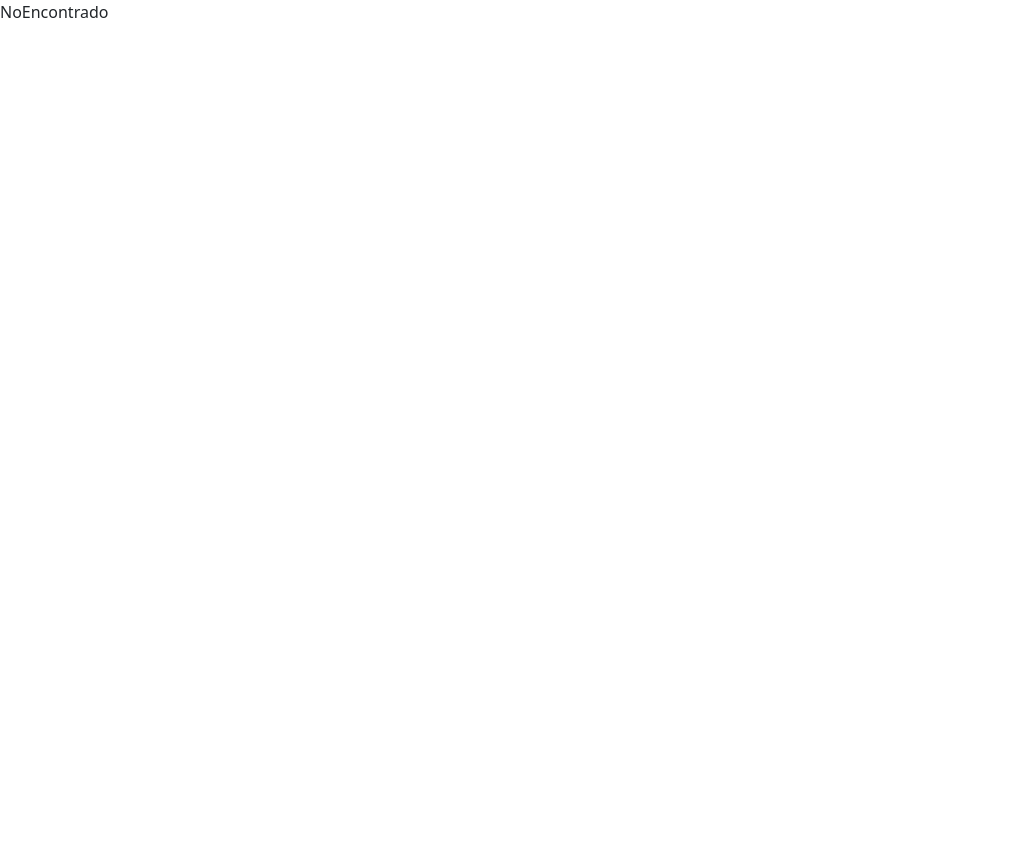
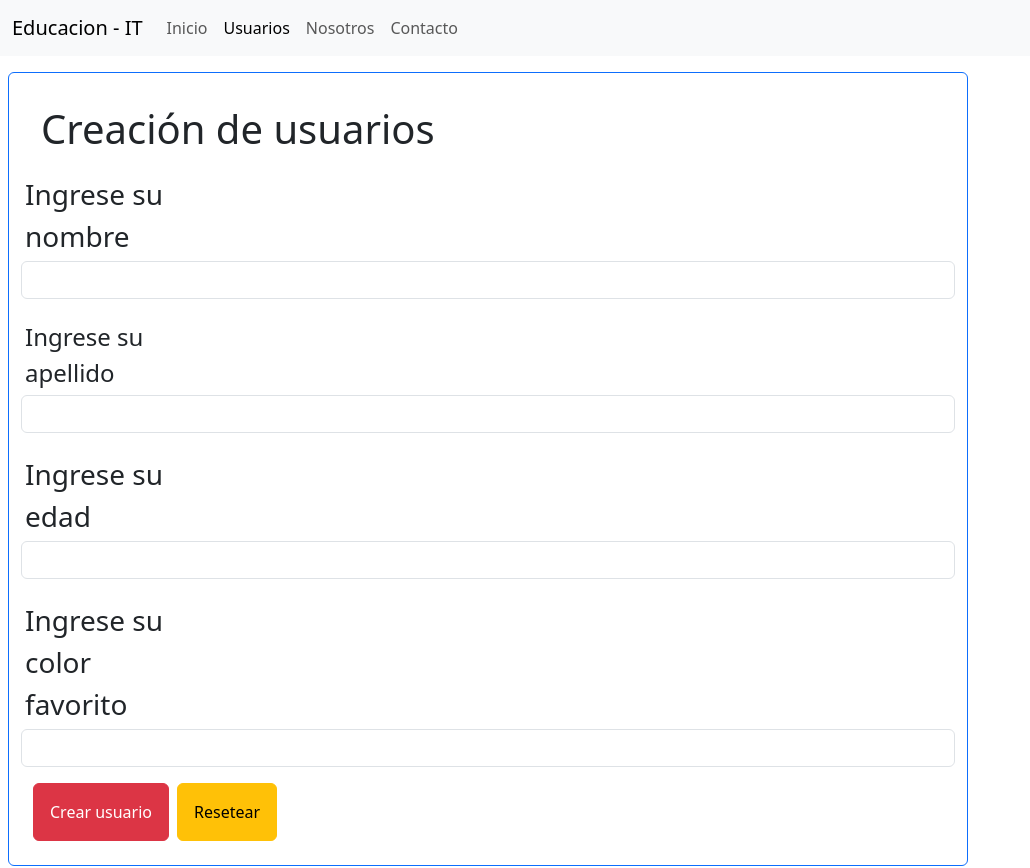
Before and after one commit to yisusnet/71370-Jesus-Nastasi_desafio-13, a React (Vite) app: page /usuarios in a window 1280 px wide. Shown: the top 868 px of the page, without its empty margins (0-1030 px from the left). Before the commit the page ends 800 px from the top, so only its background shows below. Built offline with nearby package versions, Linux system fonts and the light colour scheme; no server answers.

Commit message:
renombro inicioapp y le coloco usuarios como renombre, y la muevo hacia pages, modifico el componente navbar.jsx para crear las rutas navlink-TO, modifico main.jsx para agregar usuarios.jsx

```diff
--- a/src/InicioApp.jsx
+++ b/pages/Usuarios.jsx
@@ -1,16 +1,19 @@
 import { useState } from "react"
-import FormularioUsuarios from "./components/FormularioUsuarios"
-import usuarios from "./constants/usuarios.js"
-import TablaUsuarios from "./components/TablaUsuarios.jsx"
+import FormularioUsuarios from "../src/components/FormularioUsuarios.jsx"
+import usuarios from "../src/constants/usuarios.js"
+import TablaUsuarios from "../src/components/TablaUsuarios.jsx"
 import { v4 as uuidv4 } from 'uuid';
 
 
 
-function InicioApp() {
+function Usuarios() {
+
+  const url = import.meta.env.VITE_API_USUARIOS
 
   const [usuariosInicial, setUsuariosinicial] = useState(usuarios)
 
   const [usuarioAEditar, setUsuarioAEditar] = useState(null)
+
 
 
   const agregarNuevoUsuario = (usuario) =>{
@@ -60,4 +63,4 @@
   )
 }
 
-export default InicioApp
+export default Usuarios
--- a/src/components/Navbar.jsx
+++ b/src/components/Navbar.jsx
@@ -1,8 +1,37 @@
 import React from 'react'
+import { Link, NavLink } from 'react-router-dom'
 
 const Navbar = () => {
   return (
-    <div>Navbar</div>
+    <nav className="navbar navbar-expand-lg bg-body-tertiary">
+  <div className="container-fluid">
+    <Link className="navbar-brand" to="/">Educacion - IT</Link>
+    <button className="navbar-toggler" type="button" data-bs-toggle="collapse" data-bs-target="#navbarNav" aria-controls="navbarNav" aria-expanded="false" aria-label="Toggle navigation">
+      <span className="navbar-toggler-icon"></span>
+    </button>
+    <div className="collapse navbar-collapse" id="navbarNav">
+      <ul className="navbar-nav">
+
+      <li className="nav-item">
+          <NavLink className="nav-link" to="/" >Inicio </NavLink>
+        </li>
+
+        <li className="nav-item">
+          <NavLink className="nav-link" to="/usuarios">Usuarios</NavLink>
+        </li>
+
+        <li className="nav-item">
+          <NavLink className="nav-link" to="/nosotros">Nosotros</NavLink>
+        </li>
+
+        <li className="nav-item">
+          <NavLink className="nav-link" to="/contacto">Contacto</NavLink>
+        </li>
+
+      </ul>
+    </div>
+  </div>
+</nav>
   )
 }
 
--- a/src/main.jsx
+++ b/src/main.jsx
@@ -1,22 +1,26 @@
 import { StrictMode } from 'react'
 import { createRoot } from 'react-dom/client'
-import InicioApp from './InicioApp'
 import 'bootstrap/dist/css/bootstrap.min.css';
 import 'bootstrap/dist/js/bootstrap.bundle.min.js';
 import { BrowserRouter, Route, Routes } from 'react-router-dom';
 import NoEncontrado from '../pages/NoEncontrado';
 import Contacto from '../pages/Contacto';
 import Nosotros from '../pages/Nosotros';
+import Navbar from './components/Navbar';
+import Usuarios from '../pages/Usuarios';
+import Inicio from '../pages/Inicio';
 
 
 
 createRoot(document.getElementById('root')).render(
   <StrictMode>
     <BrowserRouter>
+    <Navbar/>
     <Routes>
 
   <Route path='*'  element={<NoEncontrado/>} />
-  <Route path='/'  element={<InicioApp/>} />
+  <Route path='/usuarios'  element={<Usuarios/>} />
+  <Route path='/'  element={<Inicio/>} />
   <Route path='/contacto'  element={<Contacto/>} />
   <Route path='/nosotros'  element={<Nosotros/>} />
 
```
